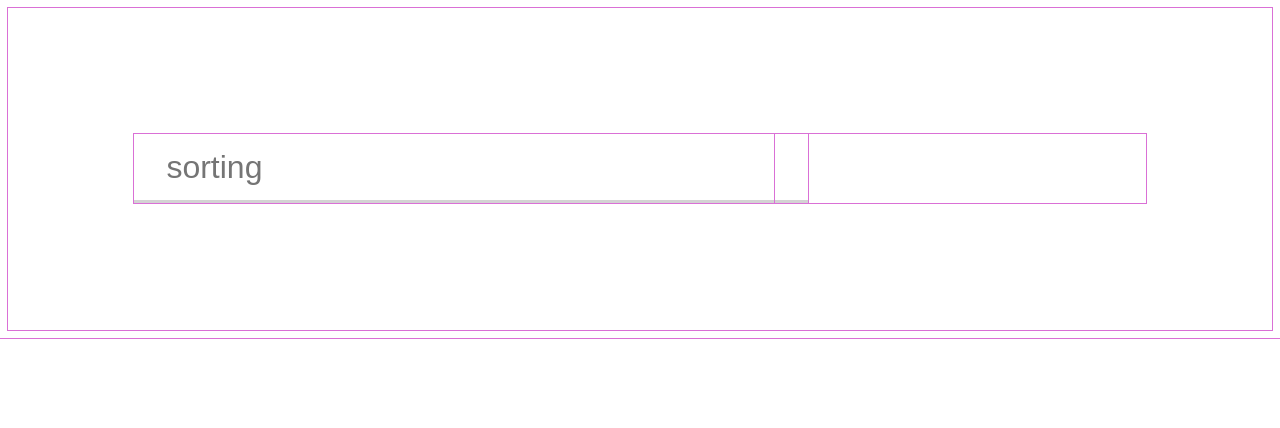
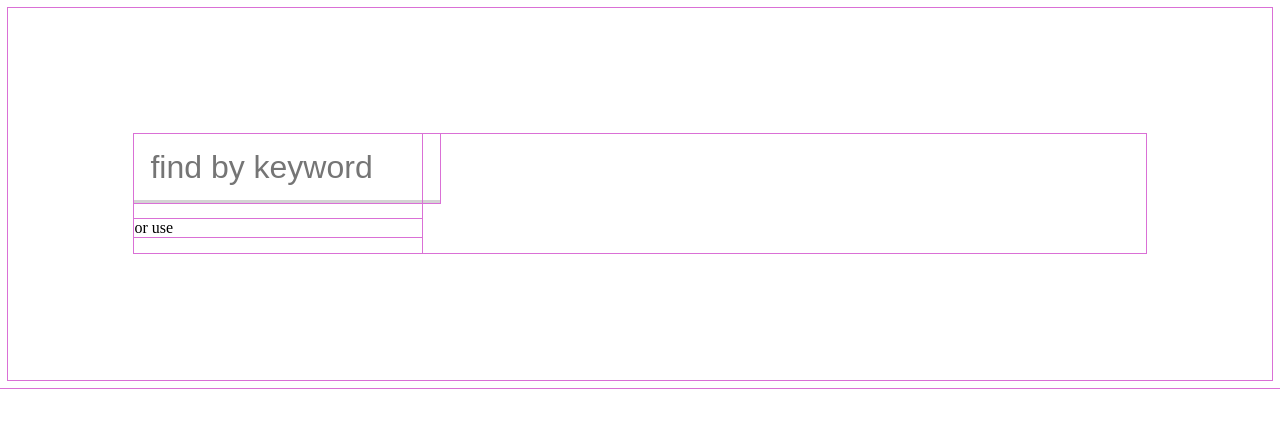
Before and after one commit to polevoyd/to-know, a React (Create React App) app: page / in a window 1280 px wide. Shown: the top 428 px of the page. Built offline with nearby package versions, Linux system fonts and the light colour scheme; the HTML template or start-up script is replaced by a standard one.

Commit message:
initial commit

```diff
--- a/src/App.js
+++ b/src/App.js
@@ -1,11 +1,11 @@
 import React from 'react';
-import CardsAll from './components/CardsAll';
+import CardsMain from './components/CardsMain';
 
 class App extends React.Component {
   render(){
     return(
       <div className="app">
-        <CardsAll />
+        <CardsMain />
       </div>
     );
   }
--- a/src/components/CardsFilterBar.js
+++ b/src/components/CardsFilterBar.js
@@ -4,7 +4,10 @@ class CardsFilterBar extends React.Component {
     render(){
         return(
             <div className='filter-bar'>
-                <input type="text" placeholder="sorting"></input>
+                <form>
+                    <input type="text" placeholder="find by keyword"></input>
+                    <div><p>or use</p></div>
+                </form>
             </div>
         );
     }
--- a/src/components/CardsAll.js
+++ b/src/components/CardsMain.js
@@ -1,14 +1,15 @@
 import React from 'react';
 import CardsFilterBar from './CardsFilterBar';
 
-class CardsAll extends React.Component {
+class CardsMain extends React.Component {
     render(){
         return(
             <div>
                 <CardsFilterBar />
+
             </div>
         );
     }
 }
 
-export default CardsAll;
+export default CardsMain;
--- a/src/index.css
+++ b/src/index.css
@@ -12,14 +12,14 @@
 
 .filter-bar {
   display: grid;
-  width: 50vw;
+  width: 18em;
 }
 
 .filter-bar input {
   width: 100%;
   height: 2em;
   font-size: 2em;
-  padding-left: 1em;
+  padding-left: 0.5em;
   border: none;
   border-bottom: 3px solid lightgrey;
 }
```
